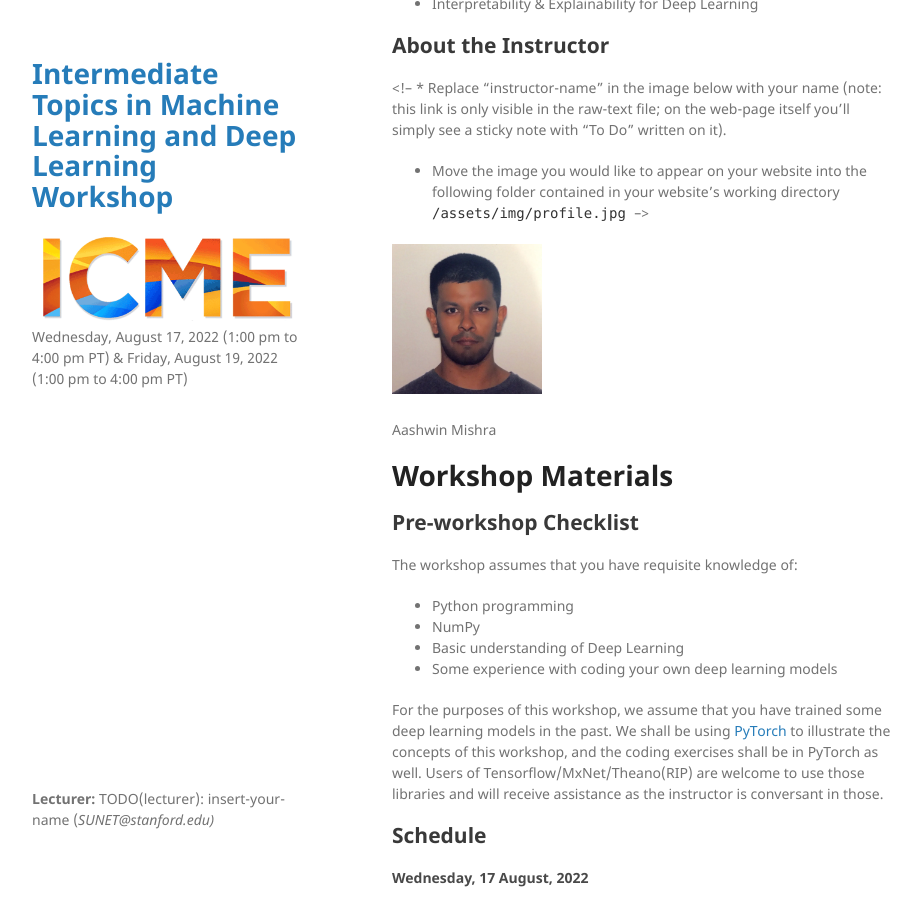
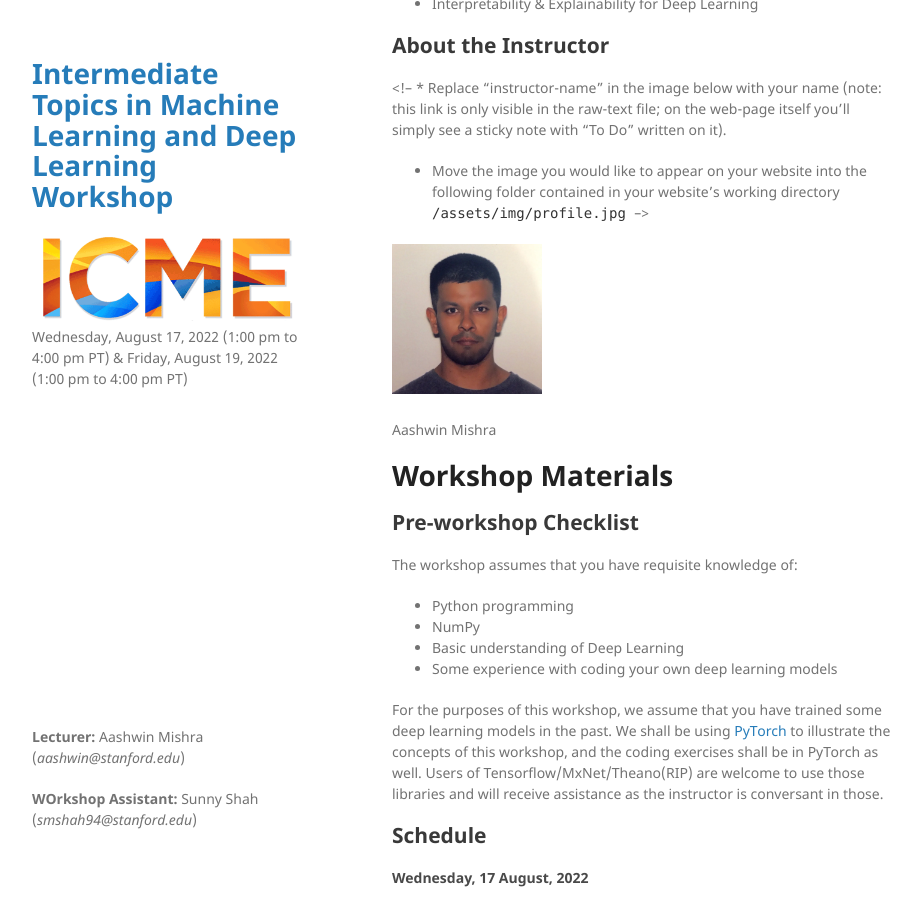
Before and after one commit to sunnyliketheweather94/intermediate-ml-dl, a Jekyll site: the page built from index.md, in a window 1280 px wide and 900 px high, scrolled down 471 px. Shown: the whole window, without its empty margins (178-1099 px from the left). Built offline with Jekyll 4.4.1, drawn with Linux system fonts in a browser that asks for light colours; our own code applies the rules of GitHub Pages for plain Markdown files.

Commit message:
added footnote emails

```diff
--- a/_layouts/default.html
+++ b/_layouts/default.html
@@ -42,7 +42,8 @@
 
       </section>
       <footer>
-        <p><b>Lecturer:</b> TODO(lecturer): insert-your-name (<i>SUNET@stanford.edu)</i></p>
+        <p><b>Lecturer:</b> Aashwin Mishra (<i>aashwin@stanford.edu</i>)</p>
+        <p><b>WOrkshop Assistant:</b> Sunny Shah (<i>smshah94@stanford.edu</i>)</p>
 <!--         {% if site.github.is_project_page %}
         <p> <a href="{{ site.github.owner_url }}">{{ site.github.owner_name }}</a></p>
         {% endif %} -->
```
